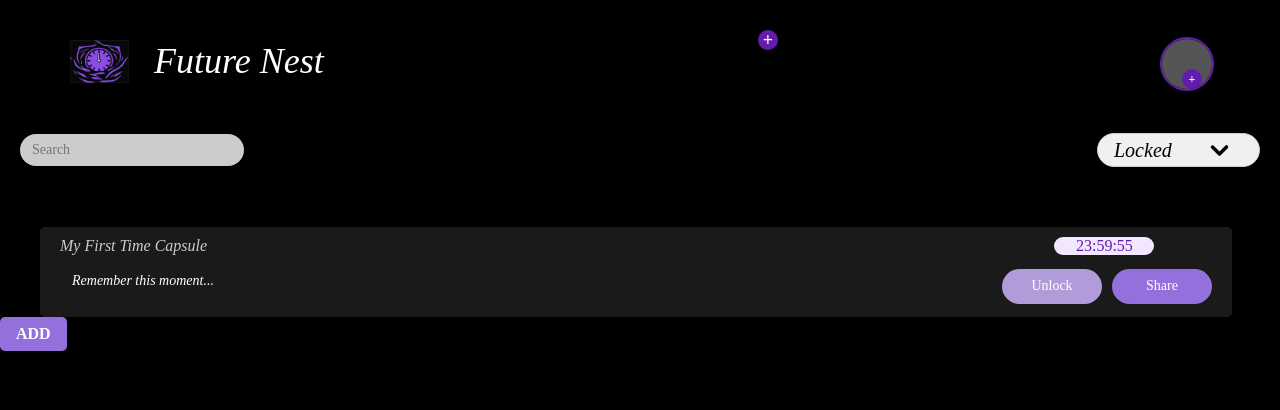
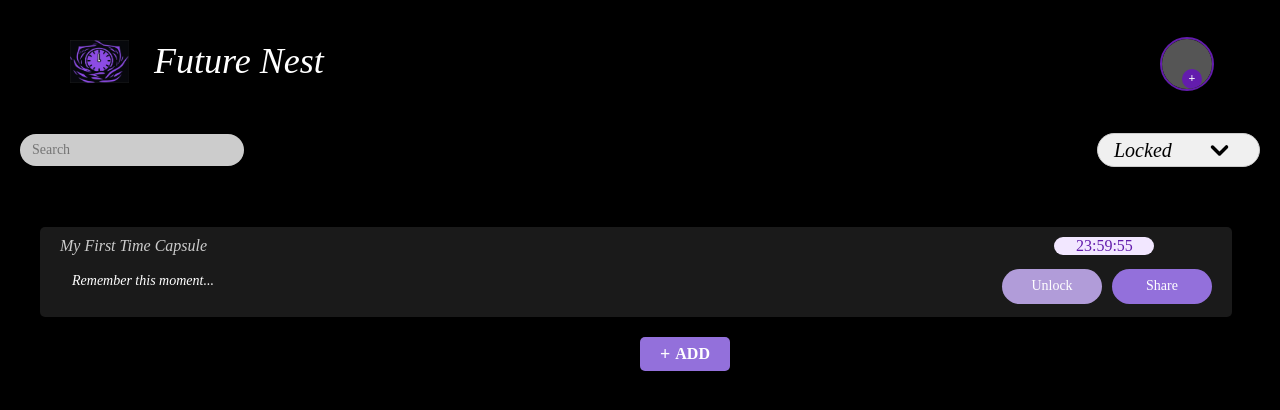
Before and after one commit to Hayat373/futureNest, a React (Create React App) app: page /appheader in a window 1280 px wide. Shown: the top 410 px of the page. Built offline with nearby package versions, Linux system fonts and the light colour scheme.

Commit message:
view add button

```diff
--- a/src/css/Timecapsule.css
+++ b/src/css/Timecapsule.css
@@ -10,8 +10,13 @@
     height: auto;
     box-shadow: 0 2px 5px rgba(0, 0, 0, 0.2);
     margin-left: 40px;
+    transition: transform 0.3s ease-in-out, box-shaadow 0.3s ease;
 }
 
+.time-capsule-container:hover{
+    transform: scale(1.05) translateY(-4px);
+    box-shadow: 0 8px 16px rgba(244, 216, 241, 0.2);
+}
 .capsule-header {
     display: flex;
     justify-content: space-between;
--- a/src/css/viewpage.css
+++ b/src/css/viewpage.css
@@ -22,14 +22,19 @@
     justify-content: center;
     gap: 5px; /* Space between + and ADD */
     outline: none;
+    width: 90px;
     box-shadow: 0 2px 5px rgba(0, 0, 0, 0.2); /* Optional shadow for depth */
+    margin-left:50%;
+    margin-top: 20px;
 }
 
 .add-button:hover {
     background-color: #7b5cb9; /* Darker purple on hover */
 }
 
-.plus-icon {
+.plus-icon-add {
     font-size: 18px; /* Adjust size of the + icon */
     line-height: 1;
+    background-color: transparent;
+    color: white;
 }
--- a/src/page/viewpage.js
+++ b/src/page/viewpage.js
@@ -20,7 +20,7 @@ const Viewpage = () => {
             <TimeCapsule />
 
             <button className="add-button" onClick={handleAddClick}>
-            <span className="plus-icon">+</span> ADD
+            <span className="plus-icon-add">+</span> ADD
         </button>
 
 
```
